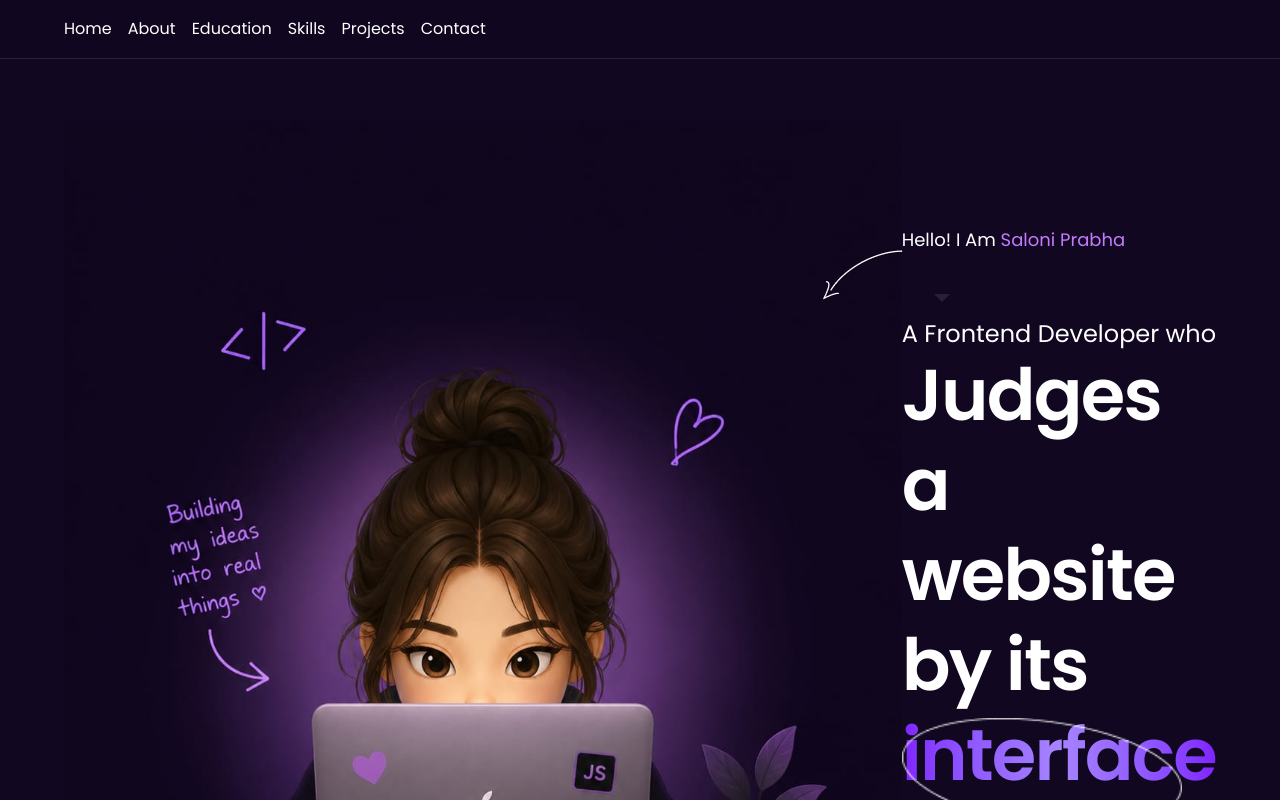
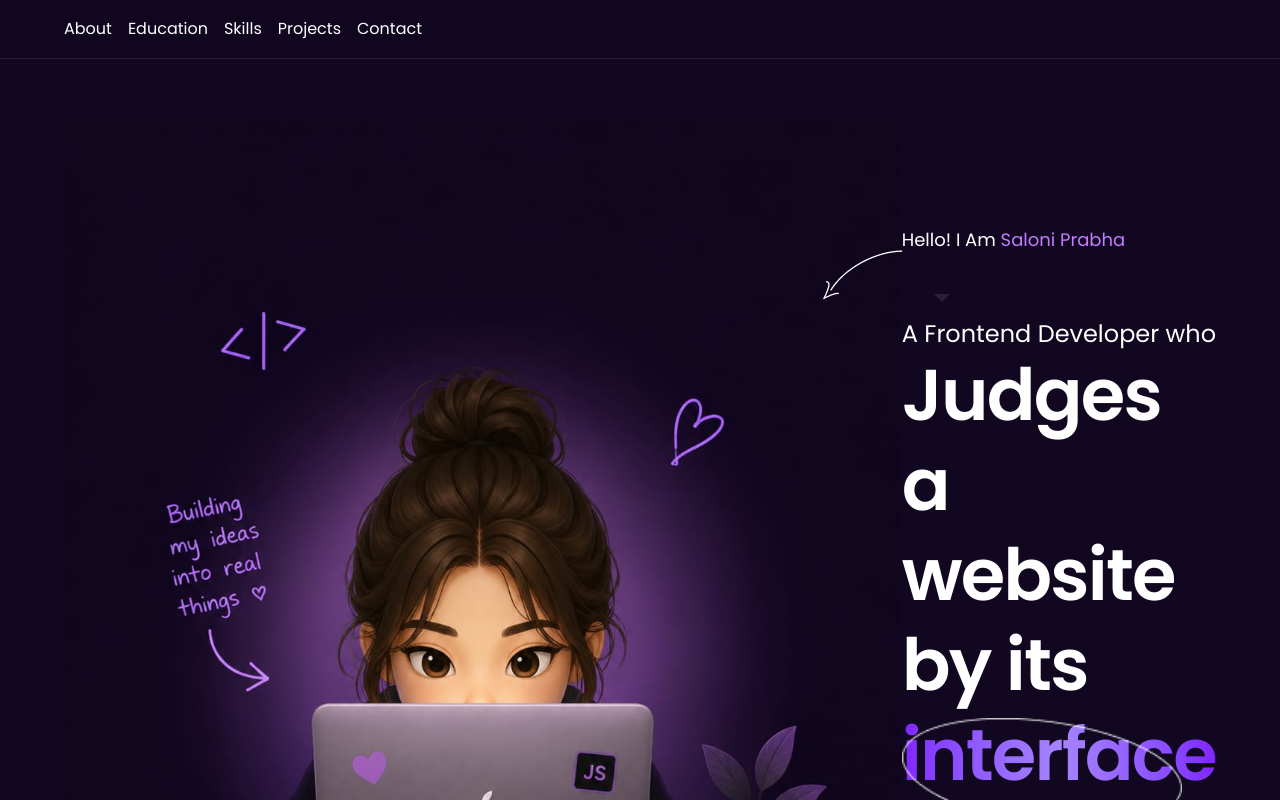
Before and after one commit to Saloniprabha/portfolio, a Next.js app: page / in a window 1280 px wide. Shown: the top 800 px of the page. Built offline with nearby package versions, Linux system fonts and the light colour scheme.

Commit message:
Updated headerr

```diff
--- a/app/components/Header.tsx
+++ b/app/components/Header.tsx
@@ -8,14 +8,14 @@ export default function Header(): React.JSX.Element {
         <div className="container mx-auto max-w-6xl flex items-center justify-between h-full">
 
           <ul className="flex items-center gap-4 list-none m-0 p-0">
-            <li className="m-0 p-0">
+            {/* <li className="m-0 p-0">
               <Link
                 href="#home"
                 className="text-white hover:text-purple-400 transition-colors text-base font-normal"
               >
                 Home
               </Link>
-            </li>
+            </li> */}
             <li className="m-0 p-0">
               <Link
                 href="#about"
```
